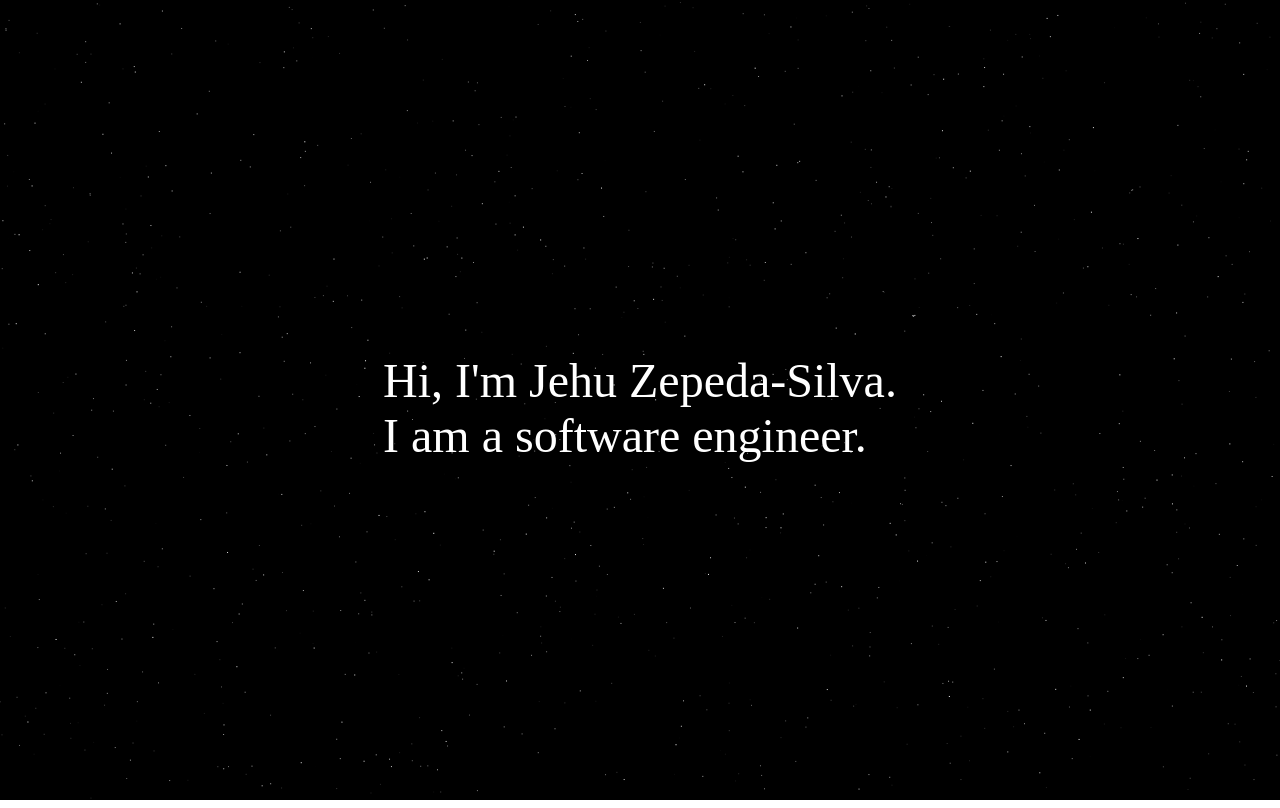
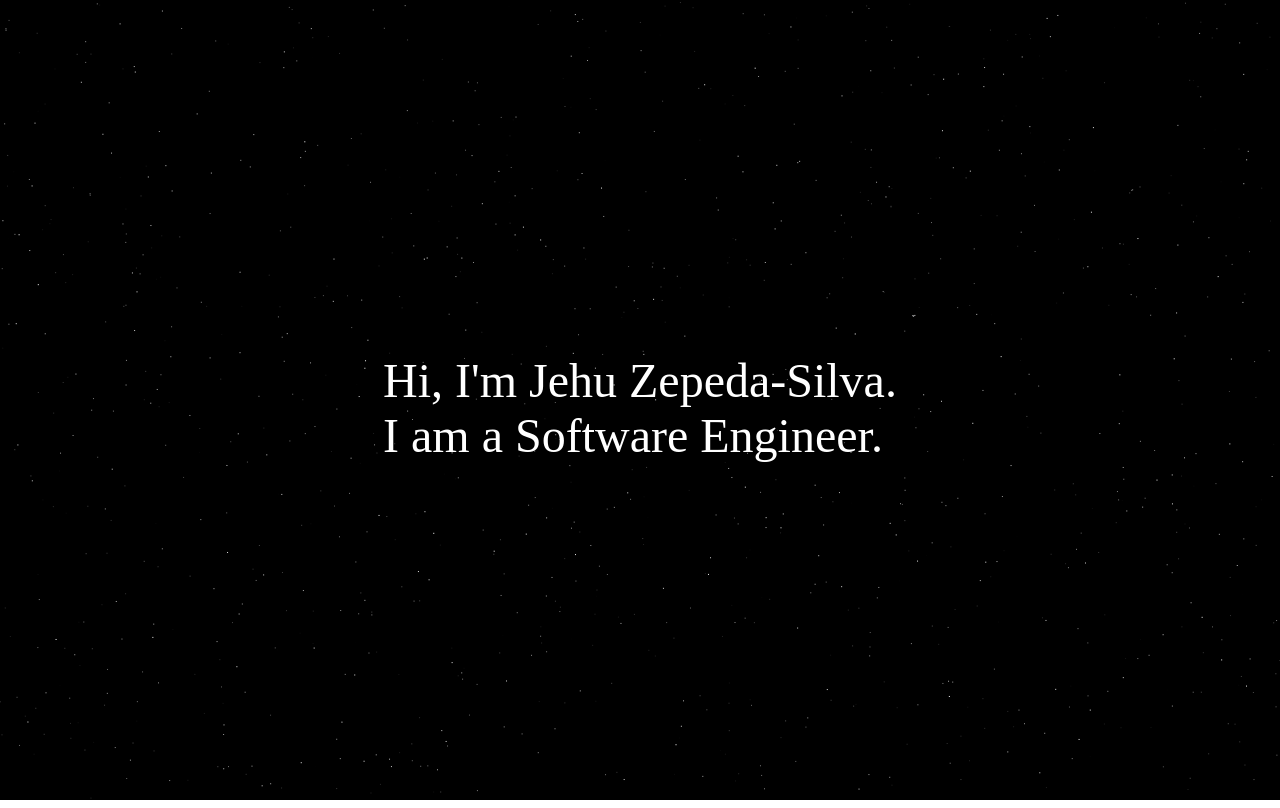
Before and after one commit to jehuzepedasilva2/personal-website, a React (Vite) app: page / in a window 1280 px wide. Built offline with nearby package versions, Linux system fonts and the light colour scheme.

Commit message:
intro part done

```diff
--- a/src/Homepage.jsx
+++ b/src/Homepage.jsx
@@ -1,11 +1,12 @@
 import './homepage.css'
+import { projects, personalInfo } from './data';
 
 export default function Homepage() {
   return (
     <div className='front'>
       <p className='intro-text'>
-        Hi, I'm Jehu Zepeda-Silva. <br></br>
-        I am a software engineer.
+        Hi, I'm <span>{personalInfo.name}</span>. <br></br>
+        I am a {personalInfo.title}.
       </p>
     </div>
   );
```
